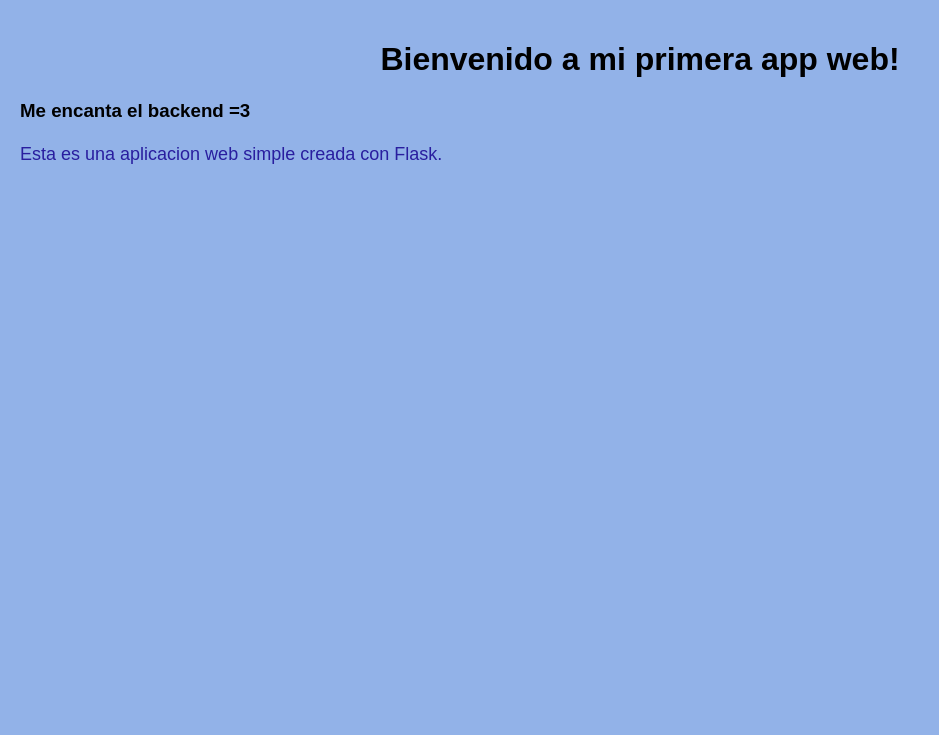
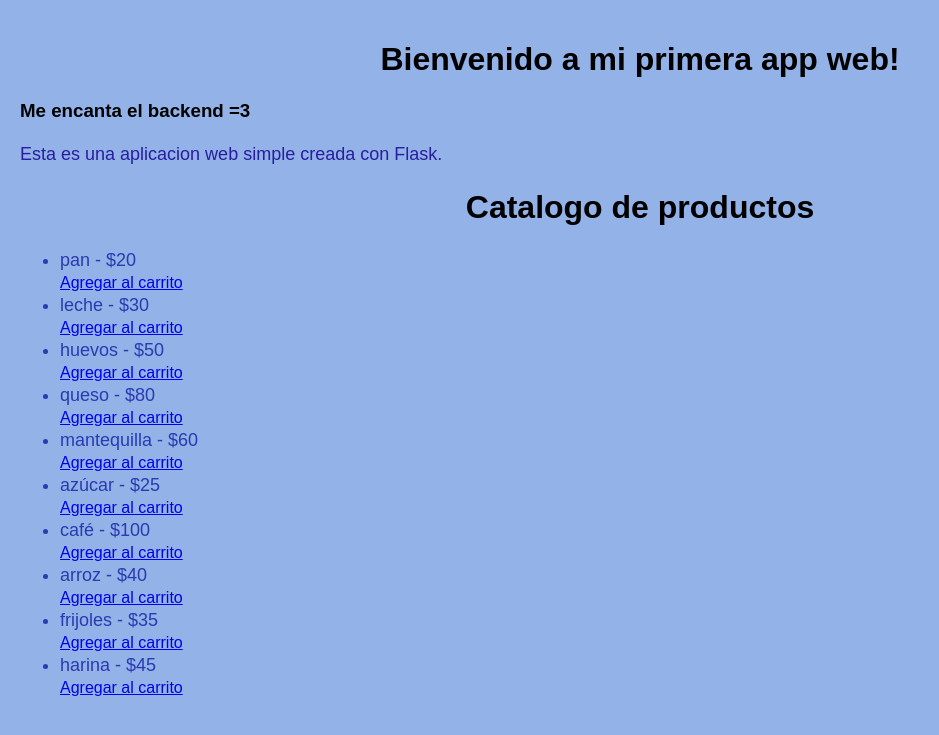
Before and after one commit to 203477/superappweb, a Flask app: page / in a window 1280 px wide. Shown: the top 735 px of the page, without its empty margins (0-939 px from the left). Run offline with Flask 3, Linux system fonts and the light colour scheme.

Commit message:
Update index.html

```diff
--- a/templates/index.html
+++ b/templates/index.html
@@ -13,5 +13,17 @@
     <div>
         <p>Esta es una aplicacion web simple creada con Flask.</p>
     </div>
+
+    <div>
+        <h1>Catalogo de productos</h1>
+        <ul>
+            {% for producto in productos %}
+                <li>{{ producto.nombre }} - ${{ producto.precio }}</li>
+                <a href="{{  url_for('agregar', id=producto.id) }}">Agregar al carrito</a>
+            {% endfor %}
+        </ul>
+
+        <a href="{{ url_for('carrito')}}"></a>
+    </div>
 </body>
 </html>
```
